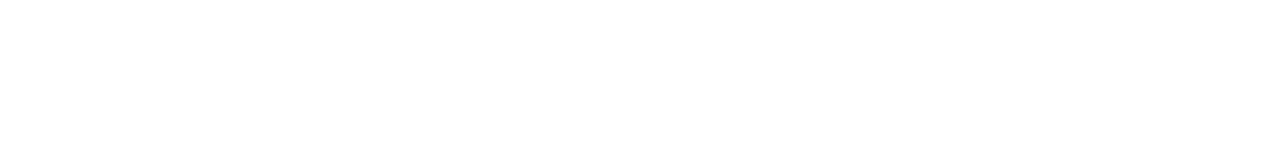
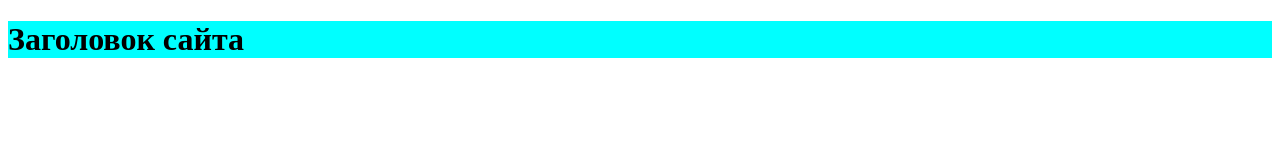
Before and after one commit to ShuraBig/urban_learn, a plain HTML site: page index.html in a window 1280 px wide. Drawn offline with Linux system fonts and the light colour scheme.

Commit message:
Содана шапка проекта

```diff
--- a/css/style.css
+++ b/css/style.css
@@ -0,0 +1,3 @@
+header{
+    background-color: aqua;
+}
--- a/index.html
+++ b/index.html
@@ -7,6 +7,8 @@
     <link rel="stylesheet" href="./css/style.css">
 </head>
 <body>
-
+    <header>
+        <h1>Заголовок сайта</h1>
+    </header>
 </body>
 </html>
```
